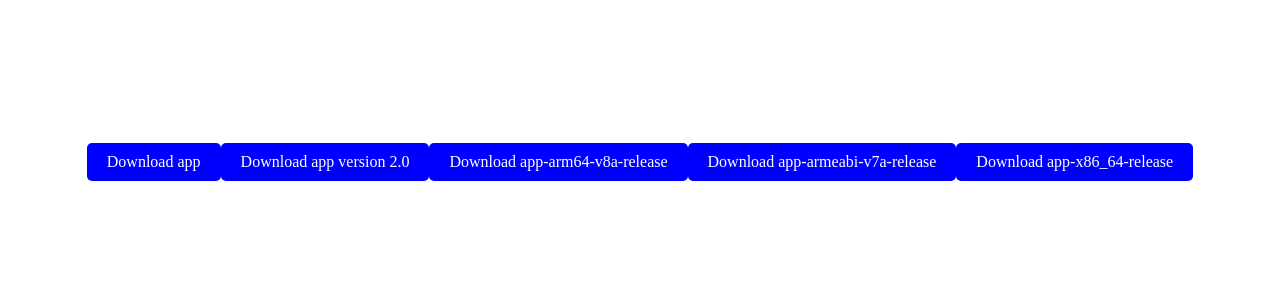
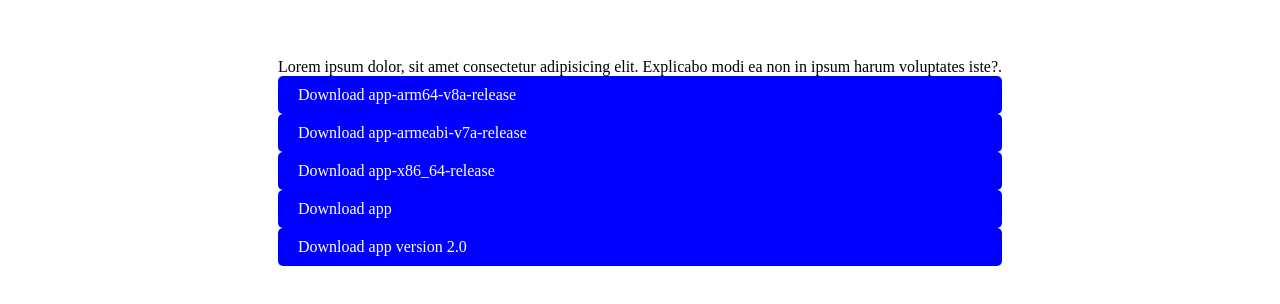
Before and after one commit to veleswaran/attendance, a plain HTML site: page index.html in a window 1280 px wide. Shown: the part 238-542 px from the top of the page. Drawn offline with Linux system fonts and the light colour scheme.

Commit message:
for sritharan

```diff
--- a/index.html
+++ b/index.html
@@ -24,17 +24,24 @@
             background-color: blue;
             color: white;
             border-radius: 5px;
+            display: block;
+        }
+        .container .links{
+            display: block;
         }
     </style>
 </head>
 <body>
     <div class="container">
-        <a href="./app-release.apk">Download app</a>
-        <a href="./app-release.aab">Download app version 2.0</a>
-        <a href="./app-arm64-v8a-release.apk">Download app-arm64-v8a-release</a>
-        <a href="./app-armeabi-v7a-release.apk">Download app-armeabi-v7a-release</a>
-        <a href="./app-x86_64-release.apk">Download app-x86_64-release</a>
+        <div class="links">
+            <p>Lorem ipsum dolor, sit amet consectetur adipisicing elit. Explicabo modi ea non in ipsum harum voluptates iste?.</p>
+            <a href="./app-arm64-v8a-release.apk">Download app-arm64-v8a-release</a>
+            <a href="./app-armeabi-v7a-release.apk">Download app-armeabi-v7a-release</a>
+            <a href="./app-x86_64-release.apk">Download app-x86_64-release</a>
+            <a href="./app-release.apk">Download app</a>
+            <a href="./app-release.aab">Download app version 2.0</a>
 
+        </div>
     </div>
 
 
```
